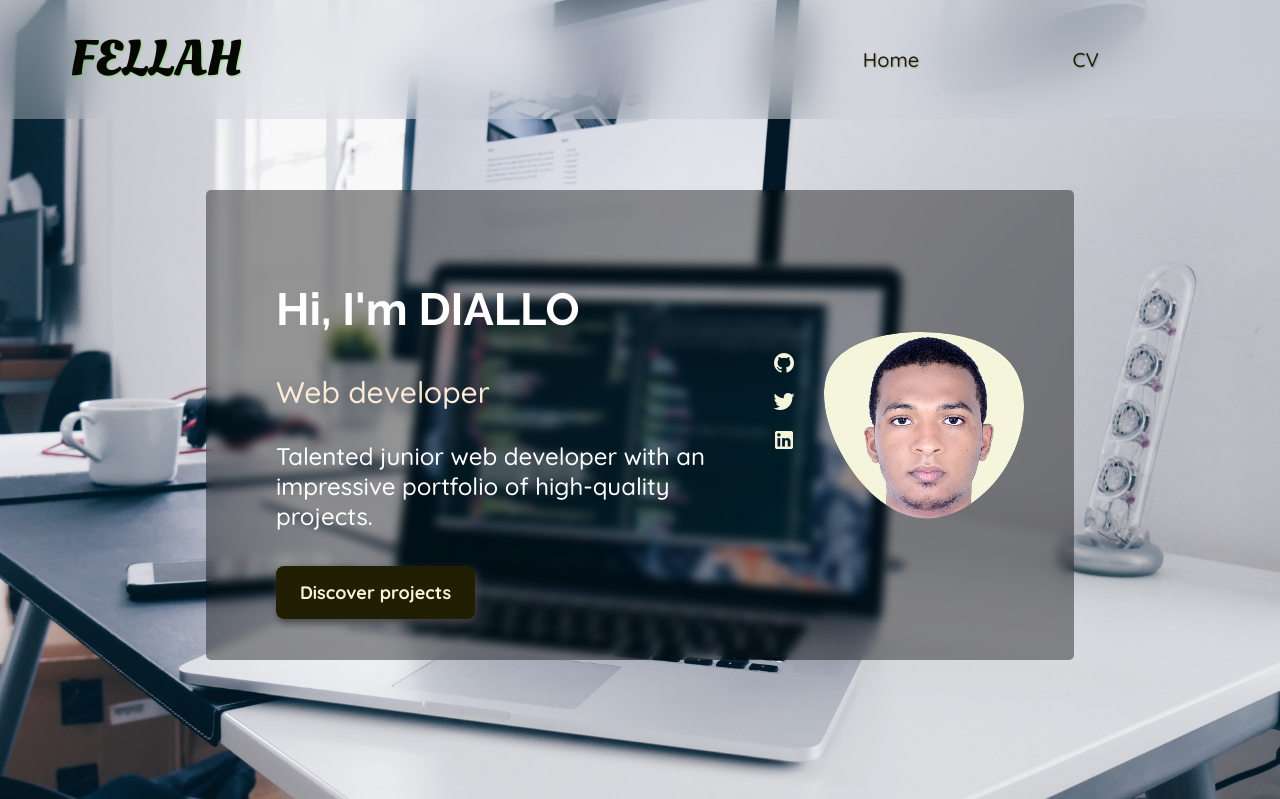
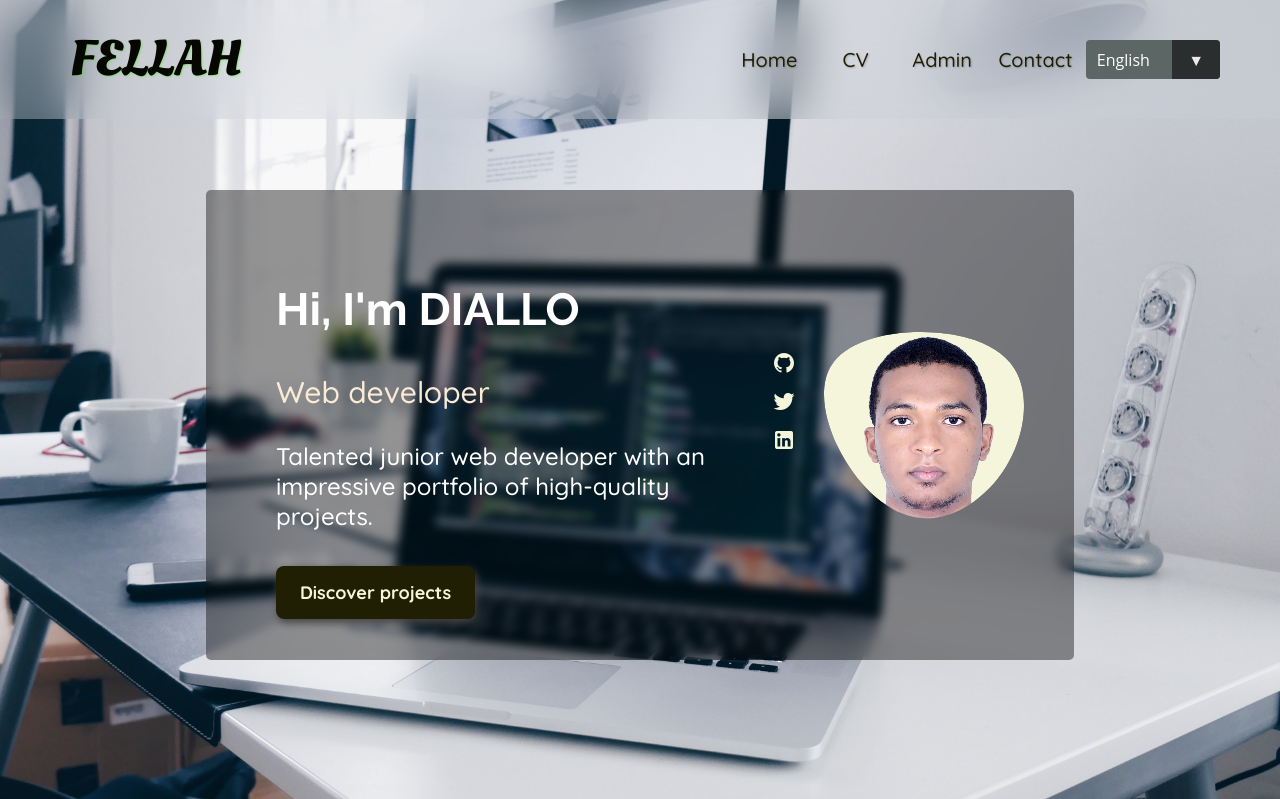
Before and after one commit to FellahAbdel/web-portfolio, a PHP site: page /index.php in a window 1280 px wide. Shown: the top 799 px of the page. Run offline with PHP 8.4, Linux system fonts and the light colour scheme; data that the repository does not hold is empty; some libraries are stand-ins or nearby versions.

Commit message:
Fix some bugs in the centering

```diff
--- a/assets/css/shared.css
+++ b/assets/css/shared.css
@@ -107,26 +107,29 @@ nav li select:focus {
     transition: 0.3s;
     height: 100vh;
   }
+
+  header ul li {
+    display: flex !important;
+    align-items: center;
+    margin-left: 25%;
+    margin-top: 10px;
+    margin-bottom: 10px;
+  }
+
+  nav li:last-child {
+    margin-top: 30px;
+    margin-left: 33%;
+  }
 }
 
 /* nav item */
 header ul li {
-  display: flex;
-  align-items: center;
-  margin-left: 25%;
-  margin-top: 5px;
-  margin-bottom: 5px;
-}
-
-nav li:last-child {
-  margin-top: 30px;
-  margin-left: 33%;
+  text-align: center;
 }
 
 header ul.active {
   left: 0;
 }
-
 /* --------------------------------------------- */
 
 /*
@@ -177,9 +180,9 @@ nav li:last-child::after {
   color: #23b499;
 }
 
-/* header li {
+header li {
   margin-left: 20px;
-} */
+}
 
 header li a {
   color: #201f04;
```
